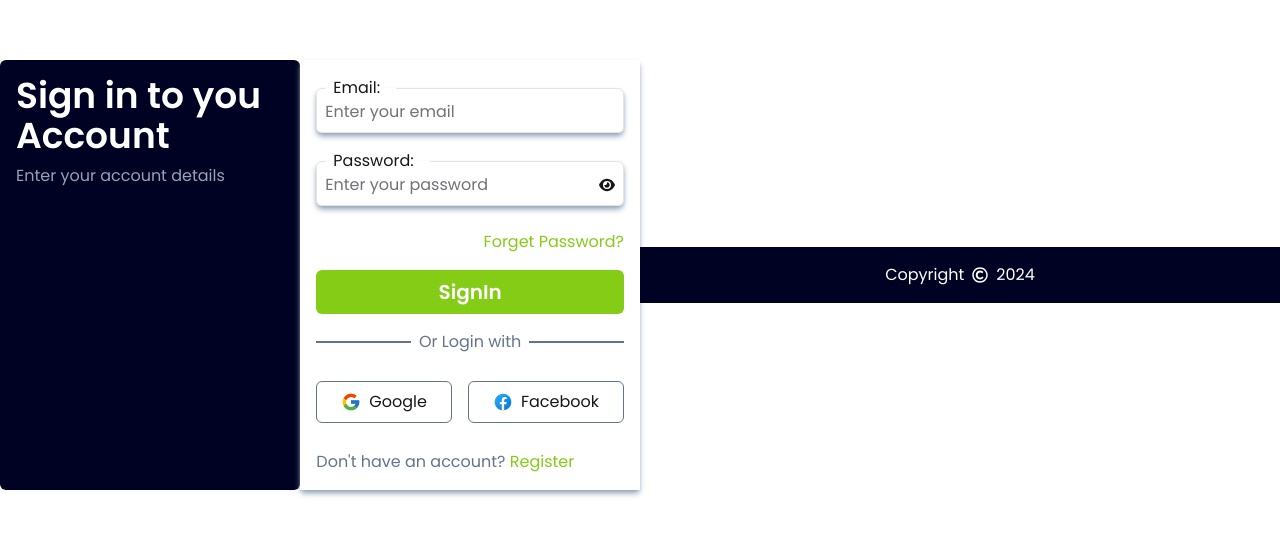
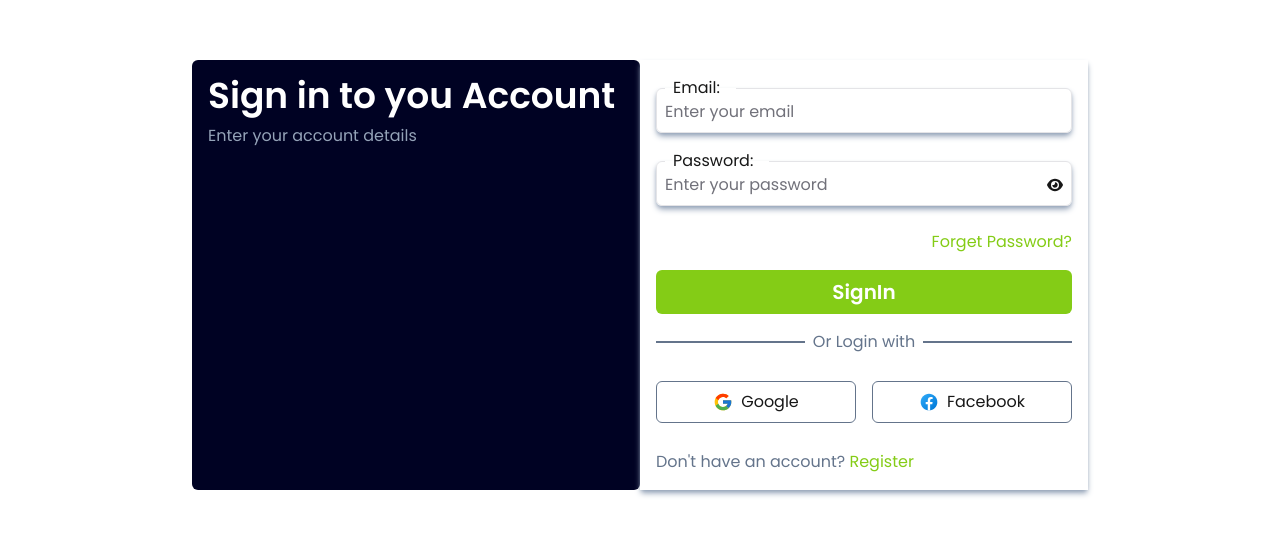
Before and after one commit to RunorTech/e_frontend, a Next.js app: page /sign-in in a window 1280 px wide. Shown: the part 125-660 px from the top of the page. Built offline with nearby package versions, Linux system fonts and the light colour scheme.

Commit message:
footer exluded

```diff
--- a/app/(auth)/sign-in/page.tsx
+++ b/app/(auth)/sign-in/page.tsx
@@ -22,9 +22,6 @@ const SignIn = () => {
 
         </div>
       </div>
-      <footer className=' text-white bg-[#000223]  w-full relative bottom-0 py-4'>
-        <div className='flex items-center justify-center gap-2'>Copyright <span><FaRegCopyright/></span> {date}</div>
-      </footer>
     </section>
   )
 }
```
